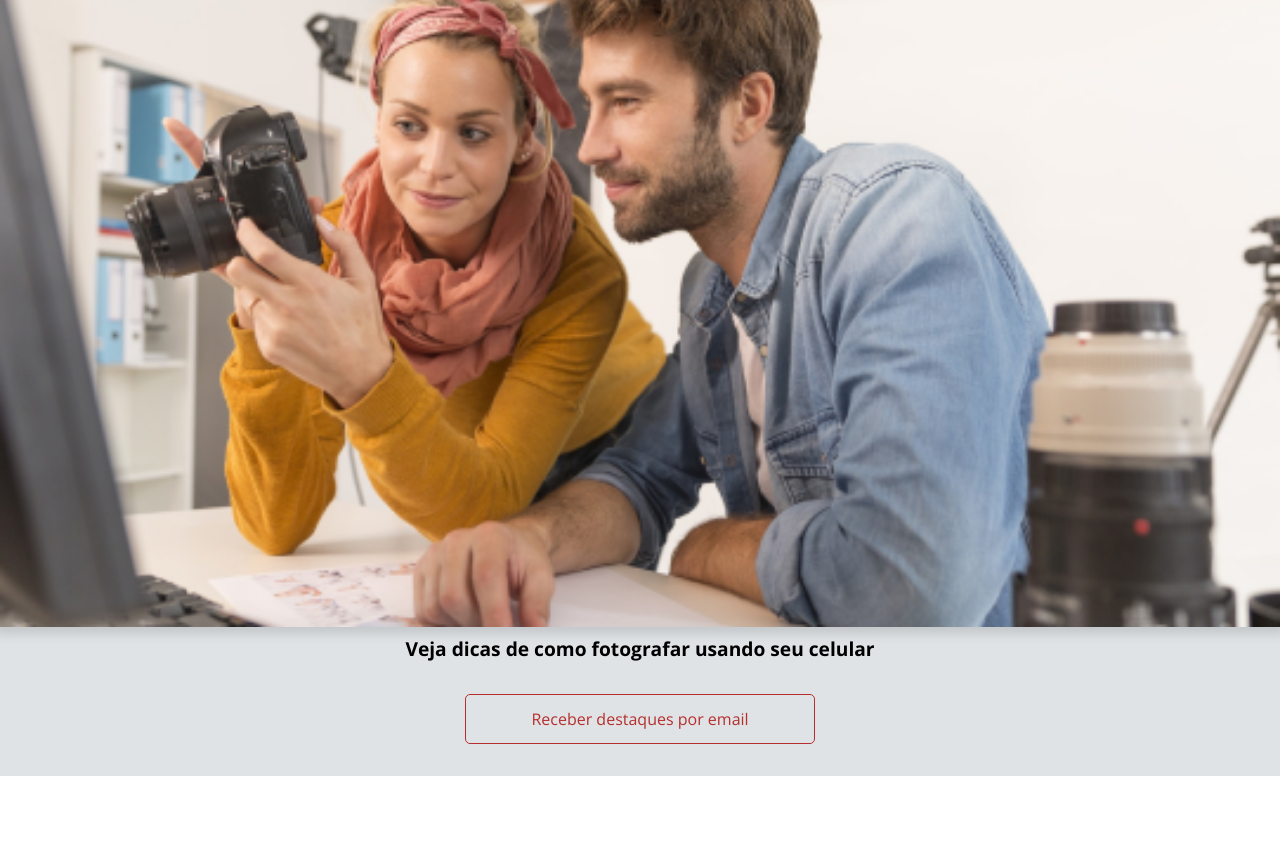
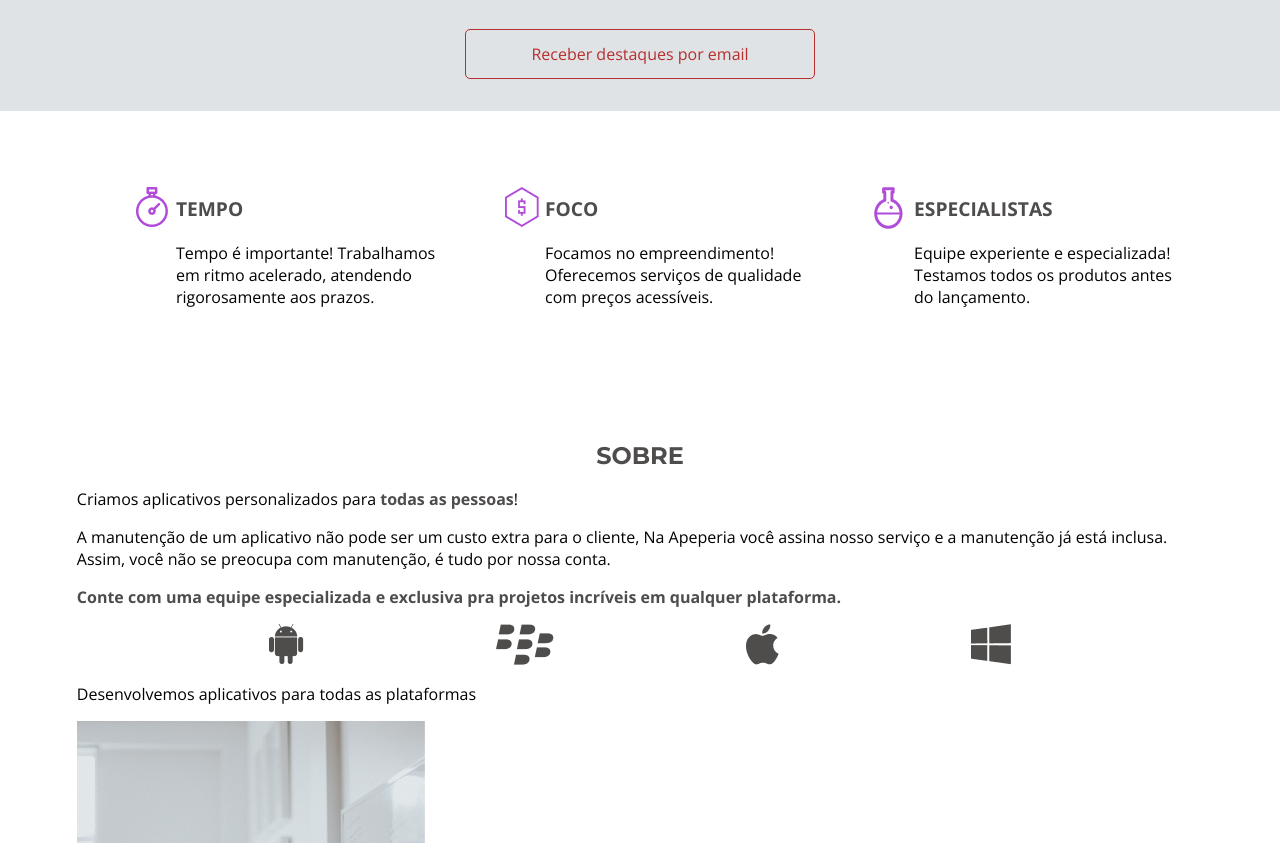
Before and after one commit to edisonyt/Proj-OracleOne, a plain HTML site: page index.html in a window 1280 px wide. Shown: the part 1197-2040 px from the top of the page. Before the commit the page ends 1973 px from the top, so only its background shows below. Drawn offline with nearby package versions, Linux system fonts and the light colour scheme.

Commit message:
modificado destaques e acrescentando diferenciais e sobre, incluso modificacoes no index

```diff
--- a/css/destaques.css
+++ b/css/destaques.css
@@ -26,6 +26,7 @@
 }
 .destaques__painel-imagem{
     width: 100vw;
+    max-width: 600px;
     box-shadow: 0 2px 10px 5px #00000020;
     margin-bottom: .5rem;
 }
--- /dev/null
+++ b/css/diferenciais.css
@@ -0,0 +1,46 @@
+.diferenciais {
+    padding-top: 3.5rem;
+    padding-bottom: 3.5rem;
+}
+
+.diferenciais__lista {
+    display: flex;
+    flex-wrap: wrap;
+    justify-content: space-evenly;
+}
+
+.diferenciais__item {
+    max-width: 350px;
+
+    box-sizing: border-box;
+
+    background-repeat: no-repeat;
+    background-position: top 1.25rem left 2.5rem;
+
+    padding: 2rem 0 2rem 5rem;
+}
+
+.diferenciais__item--tempo{
+    background-image: url(../img/icone-relogio.png);
+}
+
+.diferenciais__item--foco{
+    background-image: url(../img/icone-dinheiro.png);
+}
+
+.diferenciais__item--especialistas {
+    background-image: url(../img/icone-quimica.png);
+}
+
+.item__titulo {
+    color: var(--cinza-escuro);
+    font-weight: 700;
+    font-size: 1.2rem;
+    text-transform: uppercase;
+
+    margin-bottom: 1.5rem;
+}
+
+.item__texto {
+    line-height: normal;
+}
--- /dev/null
+++ b/css/sobre.css
@@ -0,0 +1,34 @@
+.sobre {
+    padding-top: 3rem;
+    padding-bottom: 3rem;
+}
+
+.sobre__titulo {
+    color: var(--cinza-escuro);
+    font-weight: 700;
+    font-size: 1.5rem;
+    font-family: var(--montserrat);
+    text-transform: uppercase;
+    text-align: center;
+
+    margin-bottom: 1.25rem;
+}
+
+.sobre__texto {
+    line-height: normal;
+
+    margin-bottom: 1rem;
+}
+
+.sobre__texto--destaque {
+    color: var(--cinza-escuro);
+    font-weight: 700;
+}
+
+.sobre__plataformas {
+    display: flex;
+    flex-wrap: wrap;
+    justify-content: space-evenly;
+
+    margin-bottom: 1rem;
+}
--- a/index.html
+++ b/index.html
@@ -10,6 +10,8 @@
         <link href="css/cabecalho.css" rel="stylesheet">
         <link rel="stylesheet" href="css/chamada.css">
         <link rel="stylesheet" href="css/destaques.css">
+        <link rel="stylesheet" href="css/diferenciais.css">
+        <link rel="stylesheet" href="css/sobre.css">
     </head>
     <body>
        <header class="cabecalho container">
@@ -44,7 +46,83 @@
                         <img src="img/dicas-fotografia.png" alt="Painel do post sobre fotografia com celular" class="destaques__painel-imagem">
                         <figcaption class="destaques__painel-texto">Veja dicas de como fotografar usando seu celular</figcaption>
                     </figure>
-            </a><a href="#" class="destaques__botao botao">Receber destaques por email</a></section>
+                </a><a href="#" class="destaques__botao botao">Receber destaques por email</a>
+            </section>
+            <section class="diferenciais container">
+                <ul class="diferenciais__lista">
+                    <li class="diferenciais__item
+                        diferenciais__item--tempo">
+                        <h2 class="item__titulo">Tempo</h2>
+                        <p class="item__texto">Tempo é importante! Trabalhamos em ritmo acelerado, atendendo rigorosamente aos prazos.</p>
+                    </li>
+                    <li class="diferenciais__item
+                        diferenciais__item--foco">
+                        <h2 class="item__titulo">Foco</h2>
+                        <p class="item__texto">Focamos no empreendimento! Oferecemos serviços de qualidade com preços acessíveis.</p>
+                    </li>
+                    <li class="diferenciais__item
+                        diferenciais__item--especialistas">
+                        <h2 class="item__titulo">Especialistas</h2>
+                        <p class="item__texto">Equipe experiente e especializada! Testamos todos os produtos antes do lançamento.</p>
+                    </li>
+                </ul>
+            </section>
+            <section class="sobre container">
+                <div class="sobre__conteudo">
+                    <h2 class="sobre__titulo">Sobre</h2>
+                    <p class="sobre__texto">Criamos aplicativos personalizados para <strong class="sobre__texto--destaque">todas as pessoas</strong>!</p>
+                    <p class="sobre__texto">
+                        A manutenção de um aplicativo não pode ser um custo extra para o cliente, Na Apeperia você assina nosso serviço e a manutenção já está inclusa. Assim, você não se preocupa com manutenção, é tudo por nossa conta.
+                    </p>
+                    <p class="sobre__texto sobre__texto--destaque sobre__texto--divisao">
+                        Conte com uma equipe especializada e exclusiva pra projetos incríveis em qualquer plataforma.
+                    </p>
+                    <ul class="sobre__plataformas">
+                        <li><img src="img/android.png" alt="Ícone do Android"></li>
+                        <li><img src="img/blackberry.png" alt="Ícone da Blackberry"></li>
+                        <li><img src="img/apple.png" alt="Ícone da Apple"></li>
+                        <li><img src="img/windowsphone.png" alt="Ícone da Microsoft"></li>
+                    </ul>
+                    <p class="sobre__texto">Desenvolvemos aplicativos para todas as plataformas</p>
+                </div>
+                <img src="img/sobre-apeperia.png" alt="Sobre a Apeperia" class="sobre__imagem">
+            </section>
+            <section class="planos container">
+                <h2 class="planos__titulo">Planos</h2>
+                <ul class="planos__cartoes">
+                    <li class="cartao cartao--start">
+                        <h3 class="cartao__titulo">Start</h3>
+                        <article class="cartao__conteudo">
+                            <p class="cartao__preco"><em>R$ 500</em></p>
+                            <p class="cartao__texto">5 manutenções mensais</p>
+                            <p class="cartao__texto">App SEO</p>
+                            <p class="cartao__texto">1 sistema operacional</p>
+                            <a href="plano.html" class="cartao__botao cartao__botao--start botao">Assinar plano</a>
+                        </article>
+                    </li>
+                    <li class="cartao cartao--ultra">
+                        <h3 class="cartao__titulo">Ultra</h3>
+                        <article class="cartao__conteudo">
+                            <p class="cartao__preco"><em>R$ 1500</em></p>
+                            <p class="cartao__texto">20 manutenções mensais</p>
+                            <p class="cartao__texto">App SEO</p>
+                            <p class="cartao__texto">4 sistemas operacionais</p>
+                            <p class="cartao__texto">24h de atendimento</p>
+                            <a href="" class="cartao__botao cartao__botao--ultra botao">Assinar plano</a>
+                        </article>
+                    </li>
+                    <li class="cartao cartao--mega">
+                        <h3 class="cartao__titulo">Mega</h3>
+                        <p class="cartao__preco"><em>R$ 1000</em></p>
+                        <article class="cartao__conteudo">
+                            <p class="cartao__texto">10 manutenções mensais</p>
+                            <p class="cartao__texto">App SEO</p>
+                            <p class="cartao__texto">2 sistemas operacionais</p>
+                            <a href="" class="cartao__botao cartao__botao--mega botao">Assinar plano</a>
+                        </article>
+                    </li>
+                </ul>
+            </section>
        </main>
     </body>
 </html>
```
Lines whose indentation alone changed are shown as unchanged.
